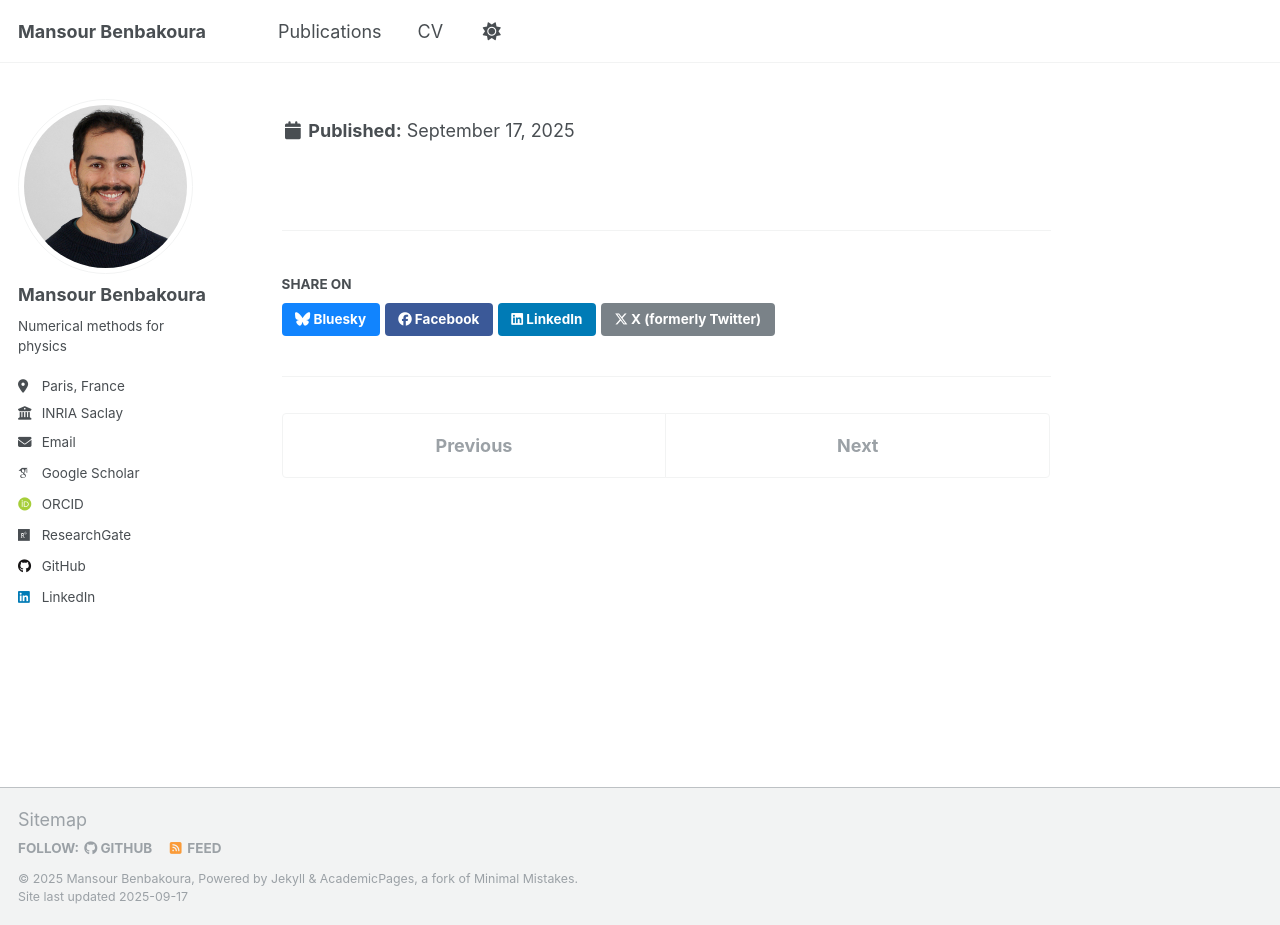
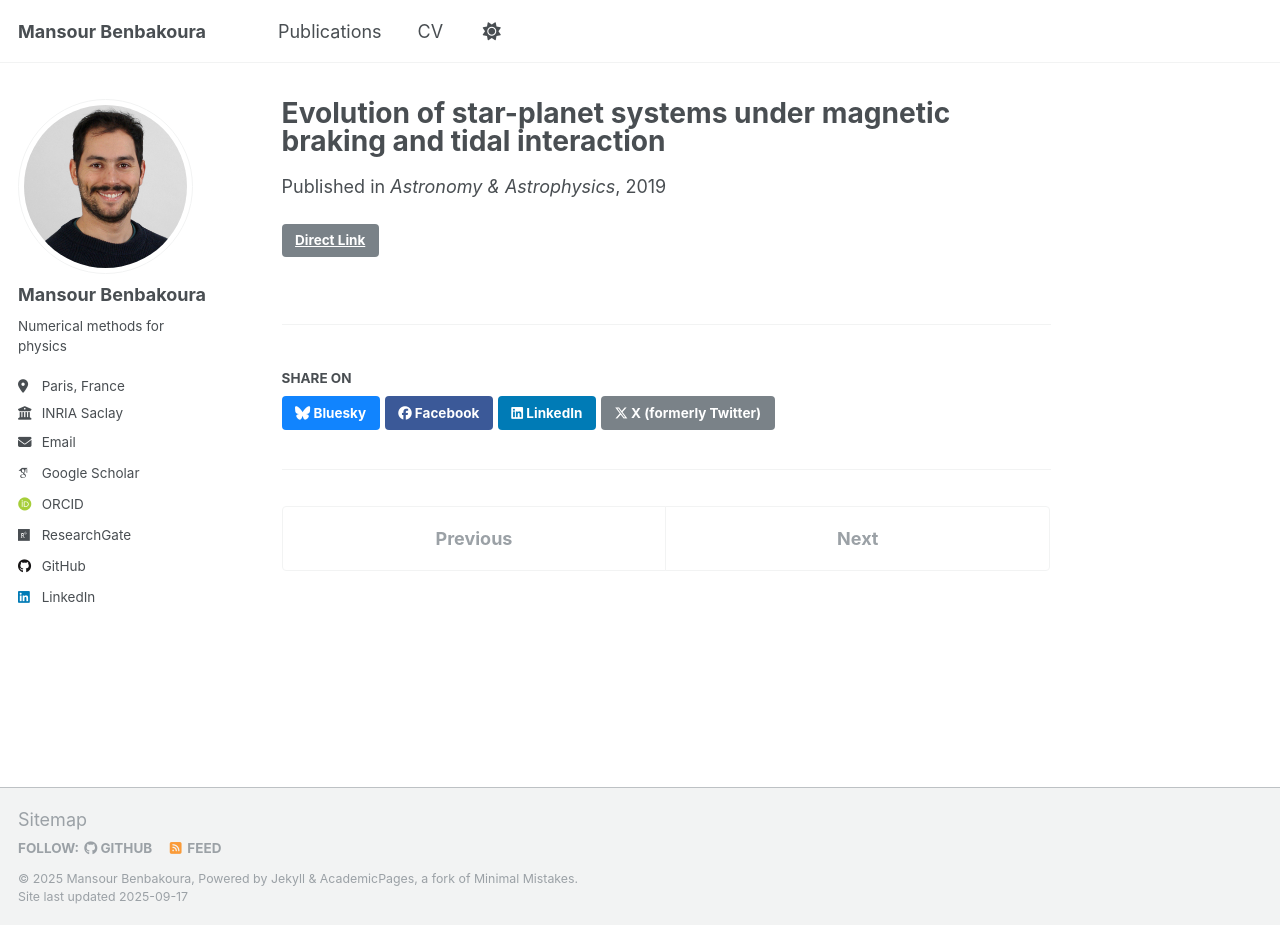
Before and after one commit to mansour-b/mansour-b.github.io, a Jekyll site: the page built from _publications/2019-01-16-benbakoura-evolution.md, in a window 1280 px wide and 925 px high. Built offline with Jekyll 4.4.1, drawn with Linux system fonts in a browser that asks for light colours; some web fonts are replaced; a script that is not in the unit is left out.

Commit message:
close quote

```diff
--- a/_publications/2019-01-16-benbakoura-evolution.md
+++ b/_publications/2019-01-16-benbakoura-evolution.md
@@ -1,6 +1,6 @@
 ---
 title: "Evolution of star-planet systems under magnetic braking and tidal interaction"
-link: "https://www.aanda.org/articles/aa/abs/2019/01/aa33314-18/aa33314-18.html
+link: "https://www.aanda.org/articles/aa/abs/2019/01/aa33314-18/aa33314-18.html"
 collection: publications
 date: 2019-01-16
 venue: 'Astronomy & Astrophysics'
```
